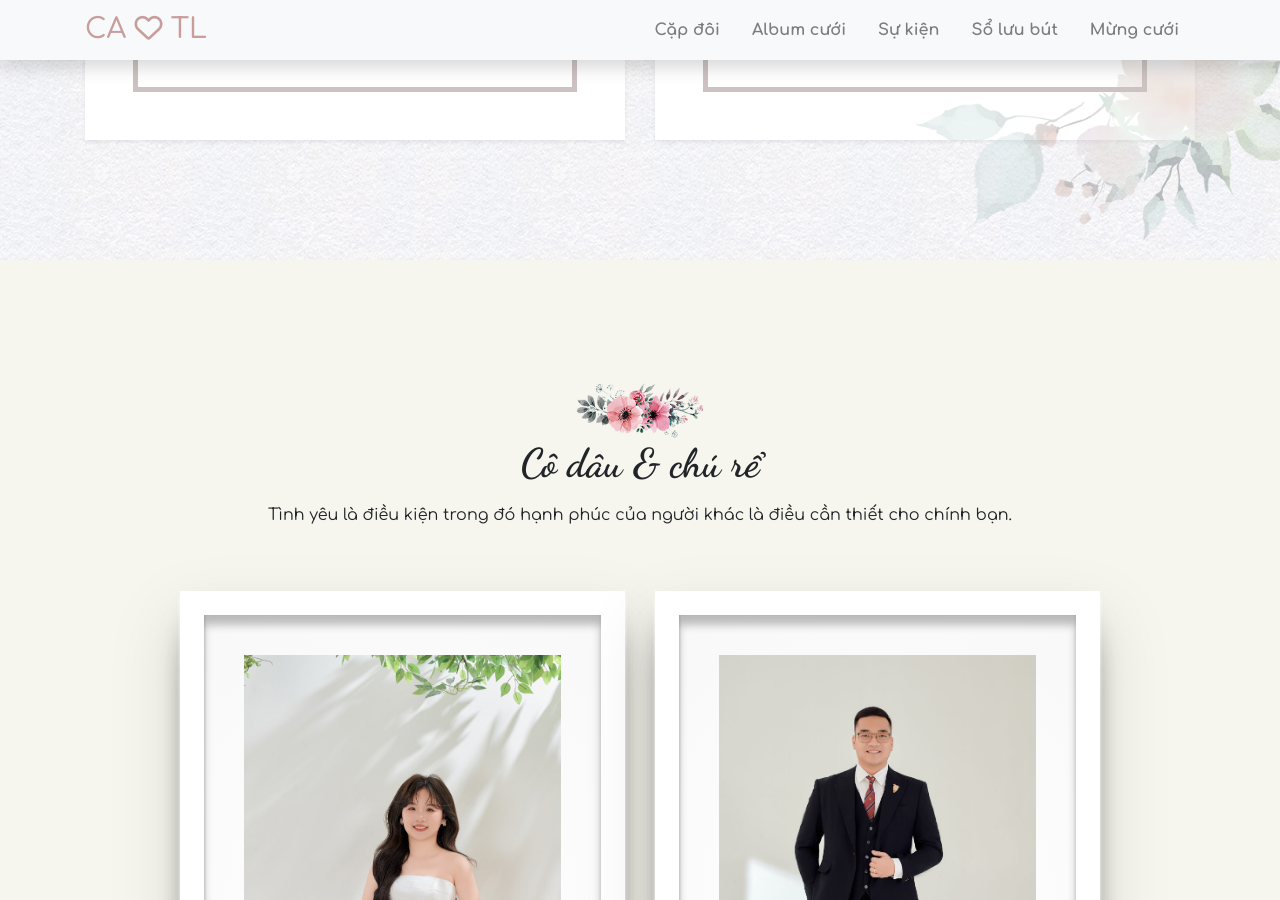
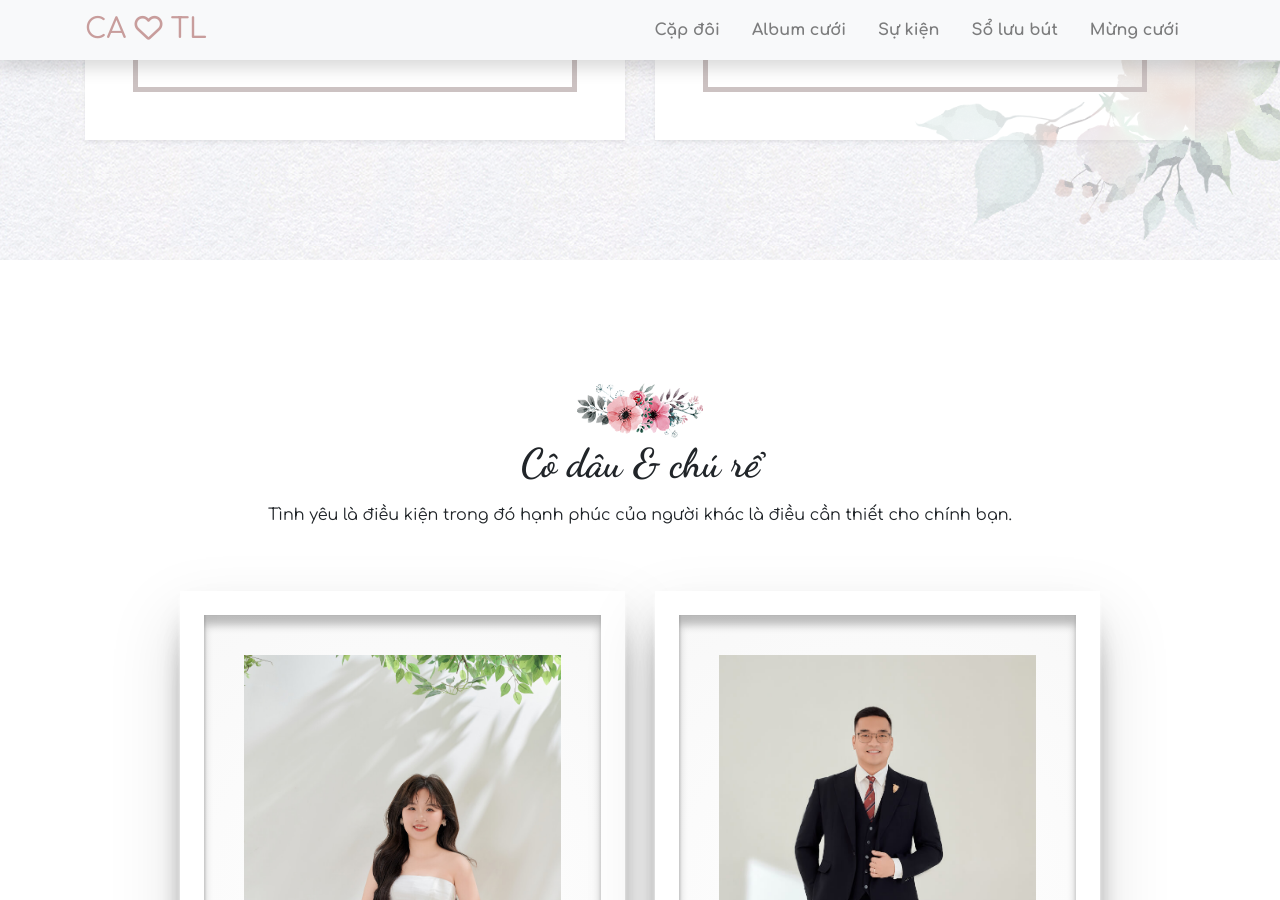
Before and after one commit to AnthonyTheDreamer/wedding, a Jekyll site: the page built from index.html, in a window 1280 px wide and 900 px high, scrolled down 1326 px. Built offline with Jekyll 4.4.1, drawn with Linux system fonts in a browser that asks for light colours.

Commit message:
Small UI update

```diff
--- a/_sass/style/_couple.scss
+++ b/_sass/style/_couple.scss
@@ -1,6 +1,4 @@
 #couple {
-    background: #f6f5ee;
-
     .couple-portrait {
         position: relative;
         background: #f8f8f8;
```
